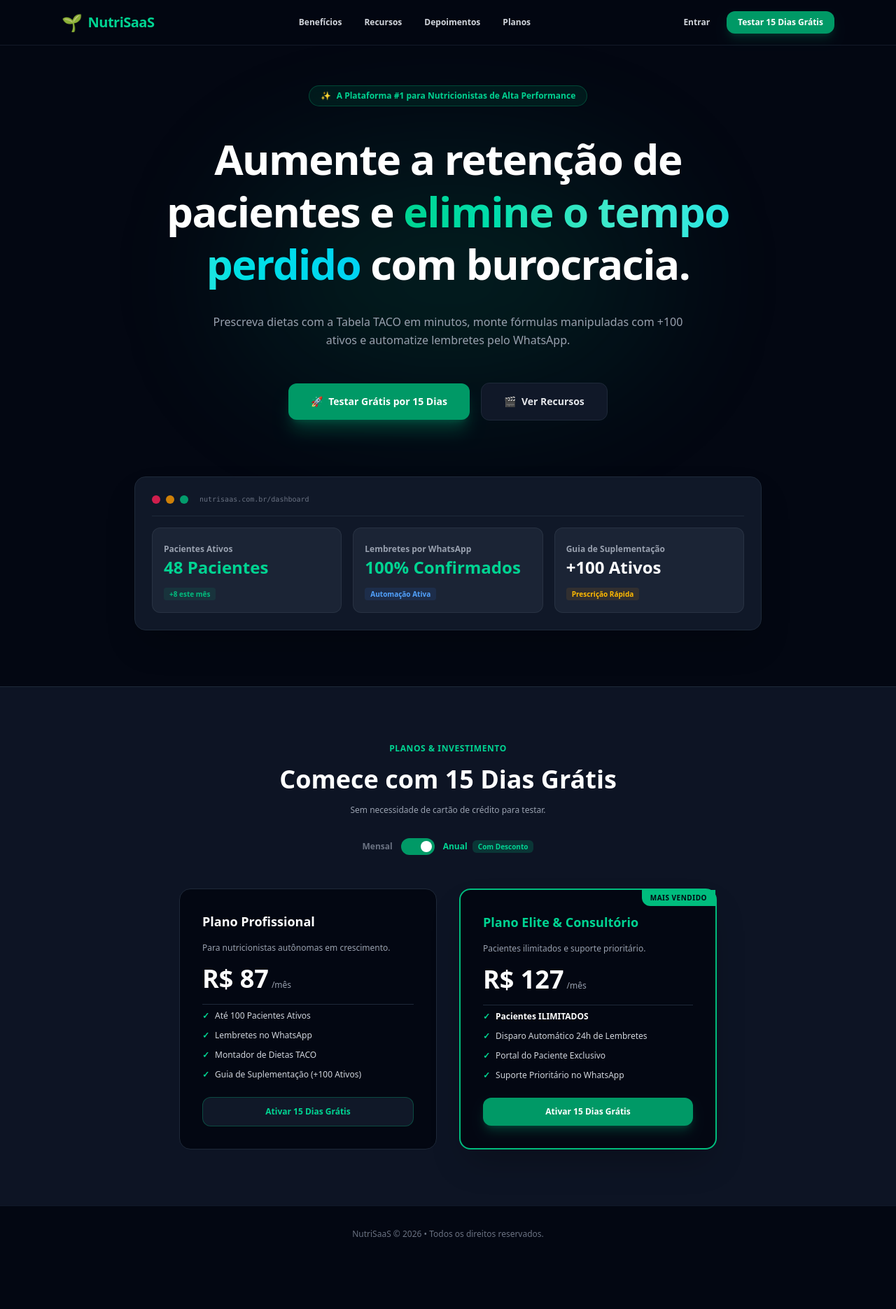
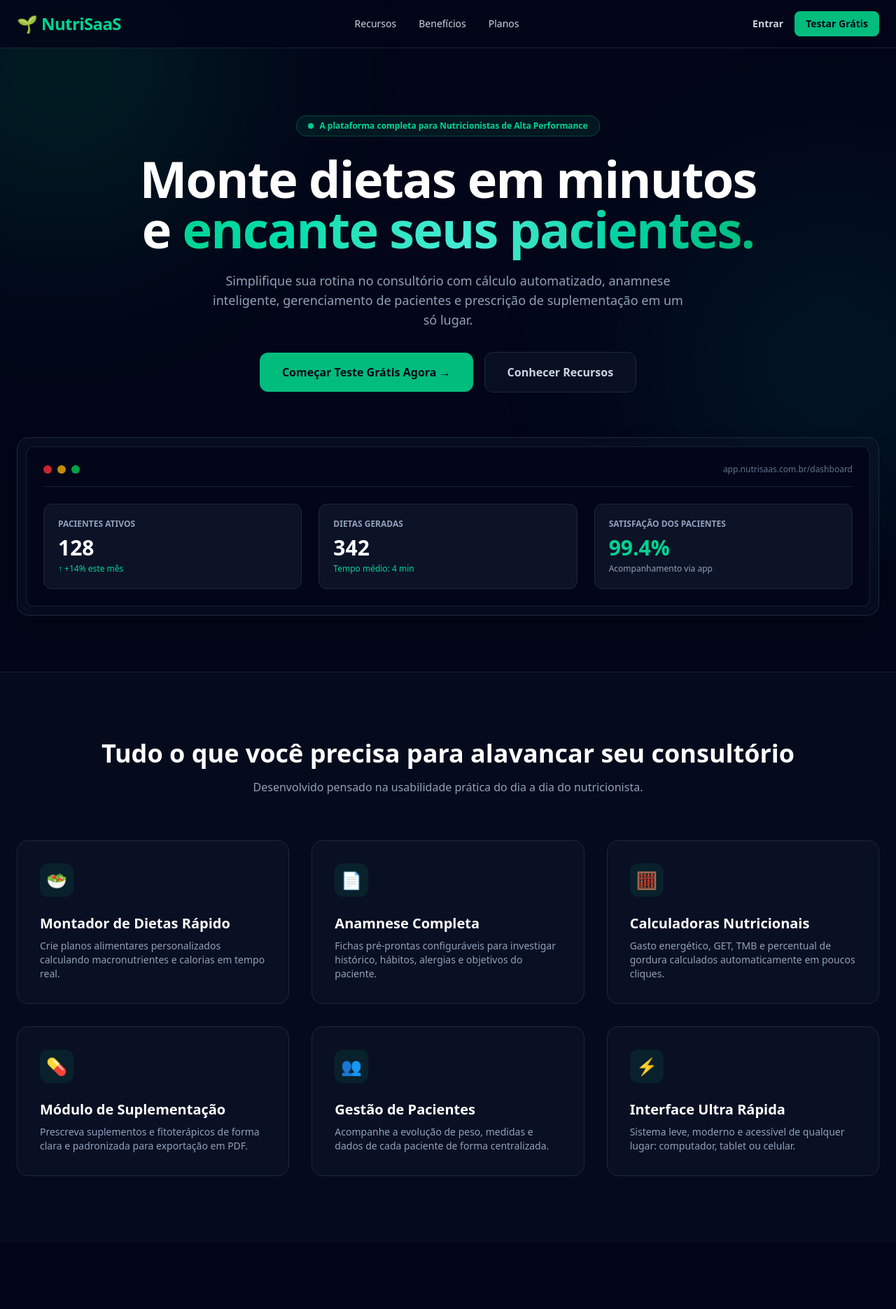
Before and after one commit to webdesignermarlon-code/nutrisaas, a Next.js app: page / in a window 1280 px wide. Shown: the top 1871 px of the page at 70% size. Before the commit the page ends 1804 px from the top, so only its background shows below. Built offline with nearby package versions, Linux system fonts and the light colour scheme.

Commit message:
Nova Landing Page atraente e moderna com foco em recursos

```diff
--- a/app/page.tsx
+++ b/app/page.tsx
@@ -1,224 +1,220 @@
-'use client';
+'use client'
 
-import React, { useState } from 'react';
-import Link from 'next/link';
+import { useState } from 'react'
+import Link from 'next/link'
 
-export default function LandingPage() {
-  const [ciclo, setCiclo] = useState<'mensal' | 'anual'>('anual');
+export default function Home() {
+  const [activeTab, setActiveTab] = useState('dietas')
 
   return (
-    <div className="min-h-screen bg-gray-950 text-white font-sans selection:bg-emerald-500 selection:text-gray-950 overflow-x-hidden">
+    <div className="min-h-screen bg-slate-950 text-slate-100 selection:bg-emerald-500 selection:text-white">
+      {/* Background Decorativo com Gradients */}
+      <div className="pointer-events-none fixed inset-0 z-0 overflow-hidden">
+        <div className="absolute -left-40 -top-40 h-[500px] w-[500px] rounded-full bg-emerald-600/15 blur-[120px]" />
+        <div className="absolute -right-40 top-1/3 h-[500px] w-[500px] rounded-full bg-teal-600/10 blur-[120px]" />
+      </div>
 
-      {/* 1. NAVEGAÇÃO SUPERIOR (HEADER FIXO) */}
-      <header className="fixed top-0 left-0 right-0 z-50 bg-gray-950/80 backdrop-blur-md border-b border-gray-800/60">
-        <div className="max-w-6xl mx-auto px-6 h-16 flex items-center justify-between">
-          <div className="flex items-center gap-2 font-bold text-xl text-emerald-400 tracking-tight">
-            <span className="text-2xl animate-pulse">🌱</span> NutriSaaS
+      {/* Header / Navbar */}
+      <header className="sticky top-0 z-50 border-b border-slate-800/80 bg-slate-950/80 backdrop-blur-md">
+        <div className="mx-auto flex max-w-7xl items-center justify-between px-6 py-4">
+          <div className="flex items-center space-x-2">
+            <span className="text-2xl font-black tracking-tight text-emerald-400">🌱 NutriSaaS</span>
           </div>
 
-          <nav className="hidden md:flex items-center gap-8 text-xs font-semibold text-gray-300">
-            <a href="#beneficios" className="hover:text-emerald-400 transition">Benefícios</a>
-            <a href="#funcionalidades" className="hover:text-emerald-400 transition">Recursos</a>
-            <a href="#depoimentos" className="hover:text-emerald-400 transition">Depoimentos</a>
-            <a href="#planos" className="hover:text-emerald-400 transition">Planos</a>
+          <nav className="hidden items-center space-x-8 text-sm font-medium text-slate-300 md:flex">
+            <a href="#recursos" className="transition-colors hover:text-emerald-400">Recursos</a>
+            <a href="#beneficios" className="transition-colors hover:text-emerald-400">Benefícios</a>
+            <a href="#planos" className="transition-colors hover:text-emerald-400">Planos</a>
           </nav>
 
-          <div className="flex items-center gap-3">
+          <div className="flex items-center space-x-4">
             <Link
               href="/login"
-              className="text-xs font-bold text-gray-300 hover:text-white px-3 py-2 transition"
+              className="text-sm font-semibold text-slate-300 transition-colors hover:text-white"
             >
               Entrar
             </Link>
             <Link
-              href="/planos"
-              className="bg-emerald-600 hover:bg-emerald-500 text-white text-xs font-bold px-4 py-2 rounded-xl transition shadow-lg shadow-emerald-600/20 hover:scale-105 transform duration-200"
+              href="/login?tab=register"
+              className="rounded-lg bg-emerald-500 px-4 py-2 text-sm font-bold text-slate-950 transition-all hover:bg-emerald-400 hover:shadow-lg hover:shadow-emerald-500/20 active:scale-95"
             >
-              Testar 15 Dias Grátis
+              Testar Grátis
             </Link>
           </div>
         </div>
       </header>
 
-      {/* 2. HERO SECTION COM MOVIMENTO */}
-      <section className="pt-32 pb-20 px-6 relative overflow-hidden">
-        <div className="absolute top-1/4 left-1/2 -translate-x-1/2 w-[600px] h-[300px] bg-emerald-500/15 rounded-full blur-[120px] pointer-events-none animate-pulse" />
-
-        <div className="max-w-5xl mx-auto text-center space-y-8 relative z-10">
-
-          <div className="inline-flex items-center gap-2 bg-emerald-500/10 border border-emerald-500/30 px-4 py-1.5 rounded-full text-xs font-semibold text-emerald-400 backdrop-blur-md animate-bounce">
-            <span>✨</span> A Plataforma #1 para Nutricionistas de Alta Performance
+      <main className="relative z-10">
+        {/* HERO SECTION */}
+        <section className="mx-auto max-w-7xl px-6 pb-20 pt-16 text-center lg:pt-24">
+          <div className="inline-flex items-center space-x-2 rounded-full border border-emerald-500/30 bg-emerald-500/10 px-4 py-1.5 text-xs font-semibold text-emerald-400 backdrop-blur-sm">
+            <span className="flex h-2 w-2 rounded-full bg-emerald-400 animate-pulse" />
+            <span>A plataforma completa para Nutricionistas de Alta Performance</span>
           </div>
 
-          <h1 className="text-4xl md:text-6xl font-extrabold tracking-tight leading-tight max-w-4xl mx-auto">
-            Aumente a retenção de pacientes e{' '}
-            <span className="bg-gradient-to-r from-emerald-400 via-teal-300 to-cyan-400 bg-clip-text text-transparent">
-              elimine o tempo perdido
-            </span>{' '}
-            com burocracia.
+          <h1 className="mx-auto mt-6 max-w-4xl text-4xl font-black tracking-tight text-white sm:text-6xl lg:text-7xl">
+            Monte dietas em minutos e <span className="bg-gradient-to-r from-emerald-400 via-teal-300 to-emerald-500 bg-clip-text text-transparent">encante seus pacientes.</span>
           </h1>
 
-          <p className="text-gray-400 text-sm md:text-base max-w-2xl mx-auto leading-relaxed">
-            Prescreva dietas com a Tabela TACO em minutos, monte fórmulas manipuladas com +100 ativos e automatize lembretes pelo WhatsApp.
+          <p className="mx-auto mt-6 max-w-2xl text-lg text-slate-400">
+            Simplifique sua rotina no consultório com cálculo automatizado, anamnese inteligente, gerenciamento de pacientes e prescrição de suplementação em um só lugar.
           </p>
 
-          <div className="flex flex-col sm:flex-row items-center justify-center gap-4 pt-4">
+          <div className="mt-8 flex flex-col items-center justify-center gap-4 sm:flex-row">
             <Link
-              href="/planos"
-              className="w-full sm:w-auto bg-emerald-600 hover:bg-emerald-500 text-white font-bold text-sm px-8 py-4 rounded-xl transition shadow-xl shadow-emerald-600/30 hover:scale-105 transform duration-200 flex items-center justify-center gap-2"
+              href="/login?tab=register"
+              className="w-full rounded-xl bg-emerald-500 px-8 py-4 text-base font-bold text-slate-950 transition-all hover:bg-emerald-400 hover:shadow-xl hover:shadow-emerald-500/25 active:scale-95 sm:w-auto"
             >
-              <span>🚀</span> Testar Grátis por 15 Dias
+              Começar Teste Grátis Agora →
             </Link>
             <a
-              href="#beneficios"
-              className="w-full sm:w-auto bg-gray-900 hover:bg-gray-800 text-gray-200 border border-gray-800 font-bold text-sm px-8 py-4 rounded-xl transition hover:scale-105 transform duration-200 flex items-center justify-center gap-2"
+              href="#recursos"
+              className="w-full rounded-xl border border-slate-800 bg-slate-900/60 px-8 py-4 text-base font-semibold text-slate-300 transition-all hover:bg-slate-800 hover:text-white sm:w-auto"
             >
-              <span>🎬</span> Ver Recursos
+              Conhecer Recursos
             </a>
           </div>
 
-          {/* SIMULAÇÃO VISUAL DE PAINEL */}
-          <div className="pt-12 relative max-w-4xl mx-auto">
-            <div className="bg-gray-900 border border-gray-800 rounded-2xl p-4 md:p-6 shadow-2xl relative overflow-hidden group">
-              <div className="flex items-center gap-2 border-b border-gray-800 pb-4 mb-4">
-                <div className="w-3 h-3 rounded-full bg-rose-500/80" />
-                <div className="w-3 h-3 rounded-full bg-amber-500/80" />
-                <div className="w-3 h-3 rounded-full bg-emerald-500/80" />
-                <span className="text-[10px] text-gray-500 font-mono ml-2">nutrisaas.com.br/dashboard</span>
+          {/* MOCKUP INTERATIVO DA PLATAFORMA */}
+          <div className="mt-16 rounded-2xl border border-slate-800 bg-slate-900/40 p-3 backdrop-blur-xl shadow-2xl">
+            <div className="rounded-xl border border-slate-800/80 bg-slate-950 p-6 text-left">
+              <div className="mb-6 flex items-center justify-between border-b border-slate-800/80 pb-4">
+                <div className="flex space-x-2">
+                  <div className="h-3 w-3 rounded-full bg-red-500/80" />
+                  <div className="h-3 w-3 rounded-full bg-yellow-500/80" />
+                  <div className="h-3 w-3 rounded-full bg-green-500/80" />
+                </div>
+                <div className="text-xs font-medium text-slate-500">app.nutrisaas.com.br/dashboard</div>
               </div>
 
-              <div className="grid grid-cols-1 md:grid-cols-3 gap-4 text-left">
-                <div className="bg-gray-800/80 p-4 rounded-xl space-y-2 border border-gray-700/50">
-                  <span className="text-xs font-bold text-gray-400">Pacientes Ativos</span>
-                  <p className="text-2xl font-bold text-emerald-400">48 Pacientes</p>
-                  <span className="text-[10px] text-emerald-500 font-bold bg-emerald-500/10 px-2 py-0.5 rounded">
-                    +8 este mês
-                  </span>
+              <div className="grid grid-cols-1 gap-6 lg:grid-cols-3">
+                <div className="rounded-xl border border-slate-800 bg-slate-900/80 p-5">
+                  <div className="text-xs font-semibold text-slate-400">PACIENTES ATIVOS</div>
+                  <div className="mt-2 text-3xl font-black text-white">128</div>
+                  <div className="mt-1 text-xs text-emerald-400">↑ +14% este mês</div>
                 </div>
-
-                <div className="bg-gray-800/80 p-4 rounded-xl space-y-2 border border-gray-700/50">
-                  <span className="text-xs font-bold text-gray-400">Lembretes por WhatsApp</span>
-                  <p className="text-2xl font-bold text-emerald-400">100% Confirmados</p>
-                  <span className="text-[10px] text-blue-400 font-bold bg-blue-500/10 px-2 py-0.5 rounded">
-                    Automação Ativa
-                  </span>
+                <div className="rounded-xl border border-slate-800 bg-slate-900/80 p-5">
+                  <div className="text-xs font-semibold text-slate-400">DIETAS GERADAS</div>
+                  <div className="mt-2 text-3xl font-black text-white">342</div>
+                  <div className="mt-1 text-xs text-emerald-400">Tempo médio: 4 min</div>
                 </div>
-
-                <div className="bg-gray-800/80 p-4 rounded-xl space-y-2 border border-gray-700/50">
-                  <span className="text-xs font-bold text-gray-400">Guia de Suplementação</span>
-                  <p className="text-2xl font-bold text-white">+100 Ativos</p>
-                  <span className="text-[10px] text-amber-400 font-bold bg-amber-500/10 px-2 py-0.5 rounded">
-                    Prescrição Rápida
-                  </span>
+                <div className="rounded-xl border border-slate-800 bg-slate-900/80 p-5">
+                  <div className="text-xs font-semibold text-slate-400">SATISFAÇÃO DOS PACIENTES</div>
+                  <div className="mt-2 text-3xl font-black text-emerald-400">99.4%</div>
+                  <div className="mt-1 text-xs text-slate-400">Acompanhamento via app</div>
                 </div>
               </div>
             </div>
           </div>
+        </section>
 
-        </div>
-      </section>
+        {/* BENEFÍCIOS / RECURSOS */}
+        <section id="recursos" className="border-t border-slate-800/80 bg-slate-900/30 py-24">
+          <div className="mx-auto max-w-7xl px-6">
+            <div className="text-center">
+              <h2 className="text-3xl font-black text-white sm:text-4xl">
+                Tudo o que você precisa para alavancar seu consultório
+              </h2>
+              <p className="mt-4 text-slate-400">
+                Desenvolvido pensado na usabilidade prática do dia a dia do nutricionista.
+              </p>
+            </div>
 
-      {/* 3. SEÇÃO DE PLANOS */}
-      <section id="planos" className="py-20 px-6 bg-gray-900/80 border-t border-gray-800">
-        <div className="max-w-5xl mx-auto space-y-12">
+            <div className="mt-16 grid grid-cols-1 gap-8 md:grid-cols-2 lg:grid-cols-3">
+              {/* Card 1 */}
+              <div className="group rounded-2xl border border-slate-800 bg-slate-900/50 p-8 transition-all hover:border-emerald-500/50 hover:bg-slate-900 hover:shadow-xl hover:shadow-emerald-500/5">
+                <div className="flex h-12 w-12 items-center justify-center rounded-xl bg-emerald-500/10 text-2xl text-emerald-400">
+                  🥗
+                </div>
+                <h3 className="mt-6 text-xl font-bold text-white">Montador de Dietas Rápido</h3>
+                <p className="mt-2 text-sm text-slate-400">
+                  Crie planos alimentares personalizados calculando macronutrientes e calorias em tempo real.
+                </p>
+              </div>
 
-          <div className="text-center space-y-4">
-            <h2 className="text-xs font-bold uppercase tracking-wider text-emerald-400">Planos & Investimento</h2>
-            <p className="text-3xl md:text-4xl font-extrabold">Comece com 15 Dias Grátis</p>
-            <p className="text-gray-400 text-xs">Sem necessidade de cartão de crédito para testar.</p>
+              {/* Card 2 */}
+              <div className="group rounded-2xl border border-slate-800 bg-slate-900/50 p-8 transition-all hover:border-emerald-500/50 hover:bg-slate-900 hover:shadow-xl hover:shadow-emerald-500/5">
+                <div className="flex h-12 w-12 items-center justify-center rounded-xl bg-emerald-500/10 text-2xl text-emerald-400">
+                  📄
+                </div>
+                <h3 className="mt-6 text-xl font-bold text-white">Anamnese Completa</h3>
+                <p className="mt-2 text-sm text-slate-400">
+                  Fichas pré-prontas configuráveis para investigar histórico, hábitos, alergias e objetivos do paciente.
+                </p>
+              </div>
 
-            <div className="pt-4 flex items-center justify-center gap-3 text-xs font-bold">
-              <span className={ciclo === 'mensal' ? 'text-white' : 'text-gray-500'}>Mensal</span>
-              <button
-                onClick={() => setCiclo(ciclo === 'mensal' ? 'anual' : 'mensal')}
-                className="w-12 h-6 bg-emerald-600 rounded-full p-1 relative transition duration-200"
-              >
-                <div
-                  className={`w-4 h-4 bg-white rounded-full transition duration-200 ${
-                    ciclo === 'anual' ? 'translate-x-6' : 'translate-x-0'
-                  }`}
-                />
-              </button>
-              <span className={ciclo === 'anual' ? 'text-emerald-400' : 'text-gray-500'}>
-                Anual <span className="bg-emerald-500/20 text-emerald-400 px-2 py-0.5 rounded-md text-[10px] ml-1">Com Desconto</span>
-              </span>
+              {/* Card 3 */}
+              <div className="group rounded-2xl border border-slate-800 bg-slate-900/50 p-8 transition-all hover:border-emerald-500/50 hover:bg-slate-900 hover:shadow-xl hover:shadow-emerald-500/5">
+                <div className="flex h-12 w-12 items-center justify-center rounded-xl bg-emerald-500/10 text-2xl text-emerald-400">
+                  🧮
+                </div>
+                <h3 className="mt-6 text-xl font-bold text-white">Calculadoras Nutricionais</h3>
+                <p className="mt-2 text-sm text-slate-400">
+                  Gasto energético, GET, TMB e percentual de gordura calculados automaticamente em poucos cliques.
+                </p>
+              </div>
+
+              {/* Card 4 */}
+              <div className="group rounded-2xl border border-slate-800 bg-slate-900/50 p-8 transition-all hover:border-emerald-500/50 hover:bg-slate-900 hover:shadow-xl hover:shadow-emerald-500/5">
+                <div className="flex h-12 w-12 items-center justify-center rounded-xl bg-emerald-500/10 text-2xl text-emerald-400">
+                  💊
+                </div>
+                <h3 className="mt-6 text-xl font-bold text-white">Módulo de Suplementação</h3>
+                <p className="mt-2 text-sm text-slate-400">
+                  Prescreva suplementos e fitoterápicos de forma clara e padronizada para exportação em PDF.
+                </p>
+              </div>
+
+              {/* Card 5 */}
+              <div className="group rounded-2xl border border-slate-800 bg-slate-900/50 p-8 transition-all hover:border-emerald-500/50 hover:bg-slate-900 hover:shadow-xl hover:shadow-emerald-500/5">
+                <div className="flex h-12 w-12 items-center justify-center rounded-xl bg-emerald-500/10 text-2xl text-emerald-400">
+                  👥
+                </div>
+                <h3 className="mt-6 text-xl font-bold text-white">Gestão de Pacientes</h3>
+                <p className="mt-2 text-sm text-slate-400">
+                  Acompanhe a evolução de peso, medidas e dados de cada paciente de forma centralizada.
+                </p>
+              </div>
+
+              {/* Card 6 */}
+              <div className="group rounded-2xl border border-slate-800 bg-slate-900/50 p-8 transition-all hover:border-emerald-500/50 hover:bg-slate-900 hover:shadow-xl hover:shadow-emerald-500/5">
+                <div className="flex h-12 w-12 items-center justify-center rounded-xl bg-emerald-500/10 text-2xl text-emerald-400">
+                  ⚡
+                </div>
+                <h3 className="mt-6 text-xl font-bold text-white">Interface Ultra Rápida</h3>
+                <p className="mt-2 text-sm text-slate-400">
+                  Sistema leve, moderno e acessível de qualquer lugar: computador, tablet ou celular.
+                </p>
+              </div>
             </div>
           </div>
+        </section>
 
-          <div className="grid grid-cols-1 md:grid-cols-2 gap-8 max-w-3xl mx-auto">
-
-            {/* Plano Profissional */}
-            <div className="bg-gray-950 border border-gray-800 rounded-2xl p-8 space-y-6 flex flex-col justify-between hover:border-gray-700 transition">
-              <div className="space-y-4">
-                <h3 className="text-lg font-bold">Plano Profissional</h3>
-                <p className="text-gray-400 text-xs">Para nutricionistas autônomas em crescimento.</p>
-
-                <div className="flex items-baseline gap-1">
-                  <span className="text-4xl font-extrabold text-white">
-                    R$ {ciclo === 'anual' ? '87' : '97'}
-                  </span>
-                  <span className="text-gray-400 text-xs">/mês</span>
-                </div>
-
-                <ul className="space-y-3 text-xs text-gray-300 pt-2 border-t border-gray-800">
-                  <li className="flex items-center gap-2"><span className="text-emerald-400 font-bold">✓</span> Até 100 Pacientes Ativos</li>
-                  <li className="flex items-center gap-2"><span className="text-emerald-400 font-bold">✓</span> Lembretes no WhatsApp</li>
-                  <li className="flex items-center gap-2"><span className="text-emerald-400 font-bold">✓</span> Montador de Dietas TACO</li>
-                  <li className="flex items-center gap-2"><span className="text-emerald-400 font-bold">✓</span> Guia de Suplementação (+100 Ativos)</li>
-                </ul>
-              </div>
-
+        {/* CTA FINAL */}
+        <section className="mx-auto max-w-7xl px-6 py-24 text-center">
+          <div className="rounded-3xl border border-emerald-500/30 bg-gradient-to-b from-slate-900 to-slate-950 p-12 backdrop-blur-xl">
+            <h2 className="text-3xl font-black text-white sm:text-5xl">
+              Pronta para modernizar o seu atendimento?
+            </h2>
+            <p className="mx-auto mt-4 max-w-xl text-slate-400">
+              Cadastre-se agora e comece a utilizar todas as ferramentas no seu consultório imediatamente.
+            </p>
+            <div className="mt-8">
               <Link
-                href="/planos"
-                className="w-full py-3 bg-gray-900 hover:bg-gray-800 text-emerald-400 border border-emerald-500/30 text-center font-bold text-xs rounded-xl transition"
+                href="/login?tab=register"
+                className="inline-block rounded-xl bg-emerald-500 px-8 py-4 text-base font-bold text-slate-950 transition-all hover:bg-emerald-400 hover:shadow-xl hover:shadow-emerald-500/25 active:scale-95"
               >
-                Ativar 15 Dias Grátis
+                Criar Minha Conta Grátis
               </Link>
             </div>
+          </div>
+        </section>
+      </main>
 
-            {/* Plano Elite */}
-            <div className="bg-gray-950 border-2 border-emerald-500 rounded-2xl p-8 space-y-6 flex flex-col justify-between shadow-2xl relative">
-              <div className="absolute top-0 right-0 bg-emerald-500 text-gray-950 font-extrabold text-[10px] px-3 py-1 rounded-bl-xl uppercase tracking-wider">
-                Mais Vendido
-              </div>
-
-              <div className="space-y-4">
-                <h3 className="text-lg font-bold text-emerald-400">Plano Elite & Consultório</h3>
-                <p className="text-gray-400 text-xs">Pacientes ilimitados e suporte prioritário.</p>
-
-                <div className="flex items-baseline gap-1">
-                  <span className="text-4xl font-extrabold text-white">
-                    R$ {ciclo === 'anual' ? '127' : '147'}
-                  </span>
-                  <span className="text-gray-400 text-xs">/mês</span>
-                </div>
-
-                <ul className="space-y-3 text-xs text-gray-300 pt-2 border-t border-gray-800">
-                  <li className="flex items-center gap-2 font-semibold text-white"><span className="text-emerald-400 font-bold">✓</span> Pacientes ILIMITADOS</li>
-                  <li className="flex items-center gap-2"><span className="text-emerald-400 font-bold">✓</span> Disparo Automático 24h de Lembretes</li>
-                  <li className="flex items-center gap-2"><span className="text-emerald-400 font-bold">✓</span> Portal do Paciente Exclusivo</li>
-                  <li className="flex items-center gap-2"><span className="text-emerald-400 font-bold">✓</span> Suporte Prioritário no WhatsApp</li>
-                </ul>
-              </div>
-
-              <Link
-                href="/planos"
-                className="w-full py-3 bg-emerald-600 hover:bg-emerald-500 text-white text-center font-bold text-xs rounded-xl transition shadow-lg shadow-emerald-600/30"
-              >
-                Ativar 15 Dias Grátis
-              </Link>
-            </div>
-
-          </div>
-
-        </div>
-      </section>
-
-      {/* RODAPÉ */}
-      <footer className="py-8 px-6 border-t border-gray-900 text-xs text-gray-500 text-center">
-        <p>NutriSaaS © 2026 • Todos os direitos reservados.</p>
+      {/* FOOTER */}
+      <footer className="border-t border-slate-800/80 bg-slate-950 py-8 text-center text-xs text-slate-500">
+        <p>© {new Date().getFullYear()} NutriSaaS. Todos os direitos reservados.</p>
       </footer>
-
     </div>
-  );
+  )
 }
```
